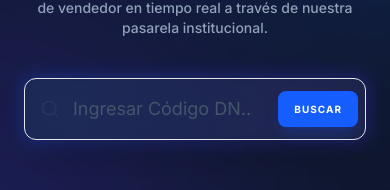
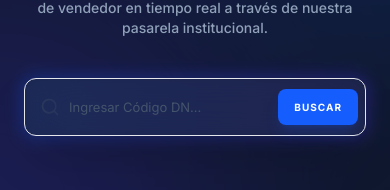
Before and after one commit to Leinerwill25/portabilidad, a Next.js app: page /search in a window 390 px wide. Shown: the part 225-415 px from the top of the page. Built offline with nearby package versions, Linux system fonts and the light colour scheme.

Commit message:
fix: responsive search placeholders and input padding

```diff
--- a/src/app/(dashboard)/sellers/page.tsx
+++ b/src/app/(dashboard)/sellers/page.tsx
@@ -88,7 +88,7 @@ export default function SellersPage() {
             <Search className="absolute left-3 top-1/2 -translate-y-1/2 text-[#9ca3af]" size={16} />
             <input
               type="text"
-              placeholder="Buscar por nombre o email..."
+              placeholder="Buscar por nombre o DN..."
               value={searchQuery}
               onChange={(e) => setSearchQuery(e.target.value)}
               className="w-full bg-[#f9fafb] border border-[#e5e7eb] text-[#374151] rounded-lg pl-10 pr-4 py-2 text-[13px] focus:outline-none focus:border-[#1a56db] focus:ring-4 focus:ring-[#1a56db]/5 transition-all"
--- a/src/app/search/page.tsx
+++ b/src/app/search/page.tsx
@@ -121,7 +121,7 @@ function SearchContent() {
                   placeholder="Ingresar Código DN..."
                   value={query}
                   onChange={(e) => setQuery(e.target.value)}
-                  className="w-full bg-[#1e293b]/50 backdrop-blur-xl border border-white/10 text-white rounded-xl pl-12 lg:pl-16 pr-28 lg:pr-36 py-4 lg:py-6 text-lg lg:text-2xl focus:outline-none focus:border-blue-500/50 transition-all placeholder:text-slate-600 shadow-2xl"
+                  className="w-full bg-[#1e293b]/50 backdrop-blur-xl border border-white/10 text-white rounded-xl pl-11 lg:pl-16 pr-24 lg:pr-36 py-4 lg:py-6 text-[15px] lg:text-2xl focus:outline-none focus:border-blue-500/50 transition-all placeholder:text-slate-600 placeholder:text-[13px] lg:placeholder:text-lg shadow-2xl"
                 />
                 <button
                   type="submit"
```
